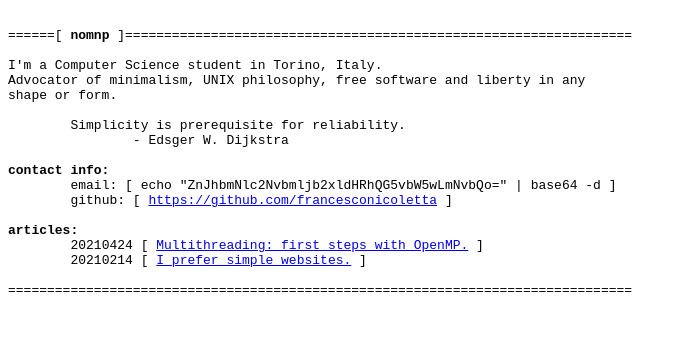
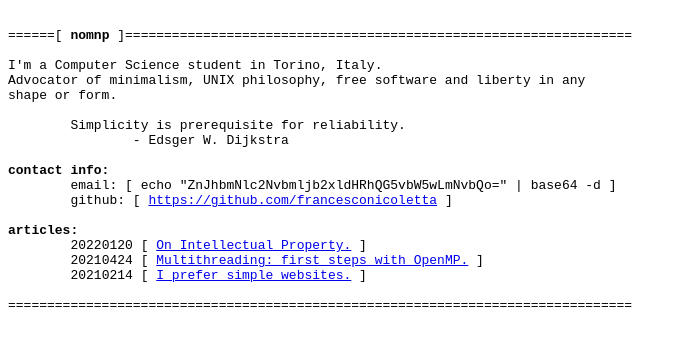
Before and after one commit to francesconicoletta/nomnp.com, a plain HTML site: page index.html in a window 1280 px wide. Shown: the whole page, without its empty margins (0-687 px from the left). Drawn offline with Linux system fonts and the light colour scheme.

Commit message:
add plaintext/ip

```diff
--- a/index.html
+++ b/index.html
@@ -20,6 +20,7 @@ shape or form.
 	github: [ <a href=https://github.com/francesconicoletta>https://github.com/francesconicoletta</a> ]
 
 <b>articles:</b>
+	20220120 [ <a href=plaintext/ip>On Intellectual Property.</a> ]
 	20210424 [ <a href=plaintext/omp>Multithreading: first steps with OpenMP.</a> ]
 	20210214 [ <a href=plaintext/websites>I prefer simple websites.</a> ]
 
```
Also changed, not shown: 1 other file.
